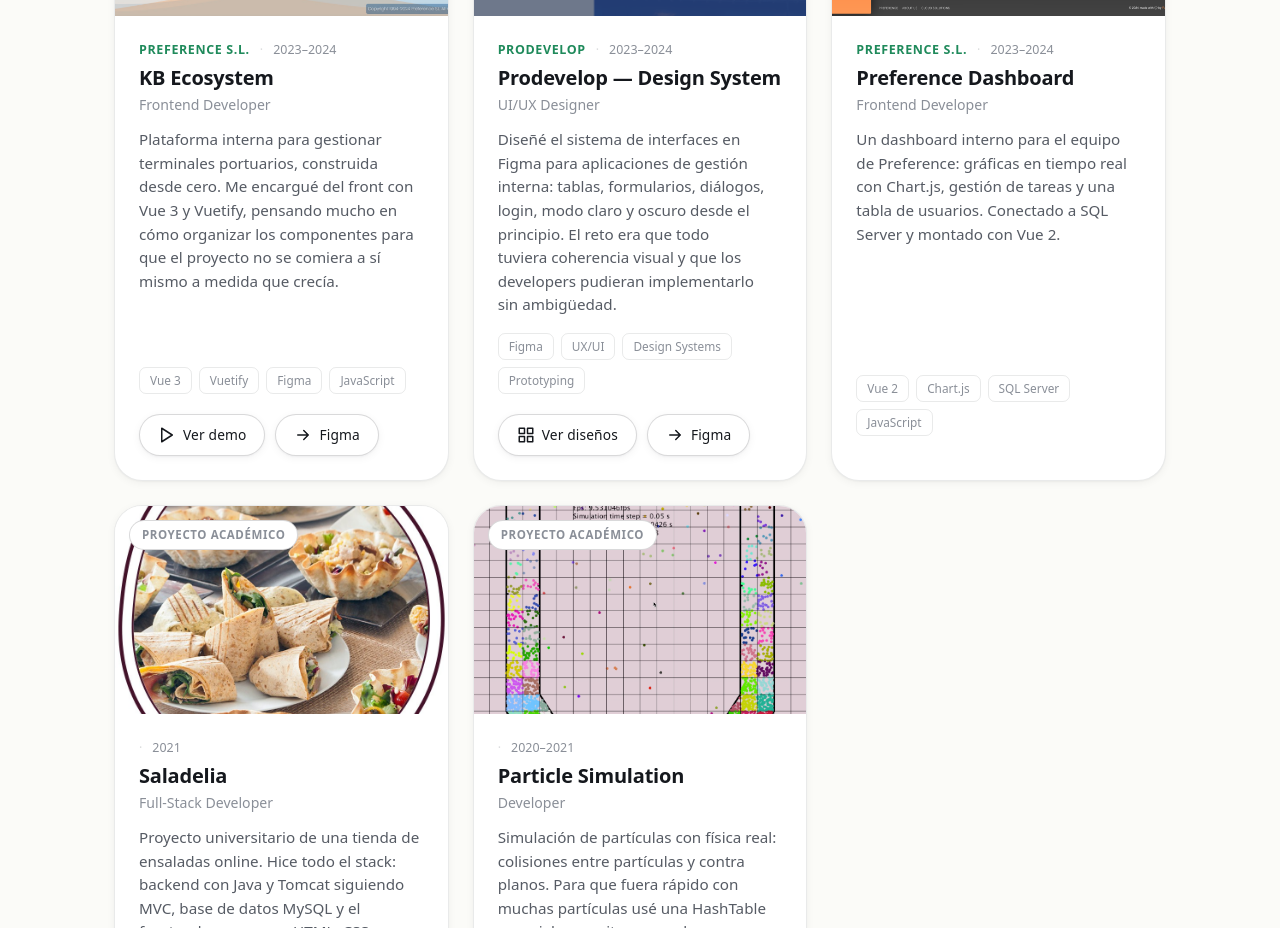
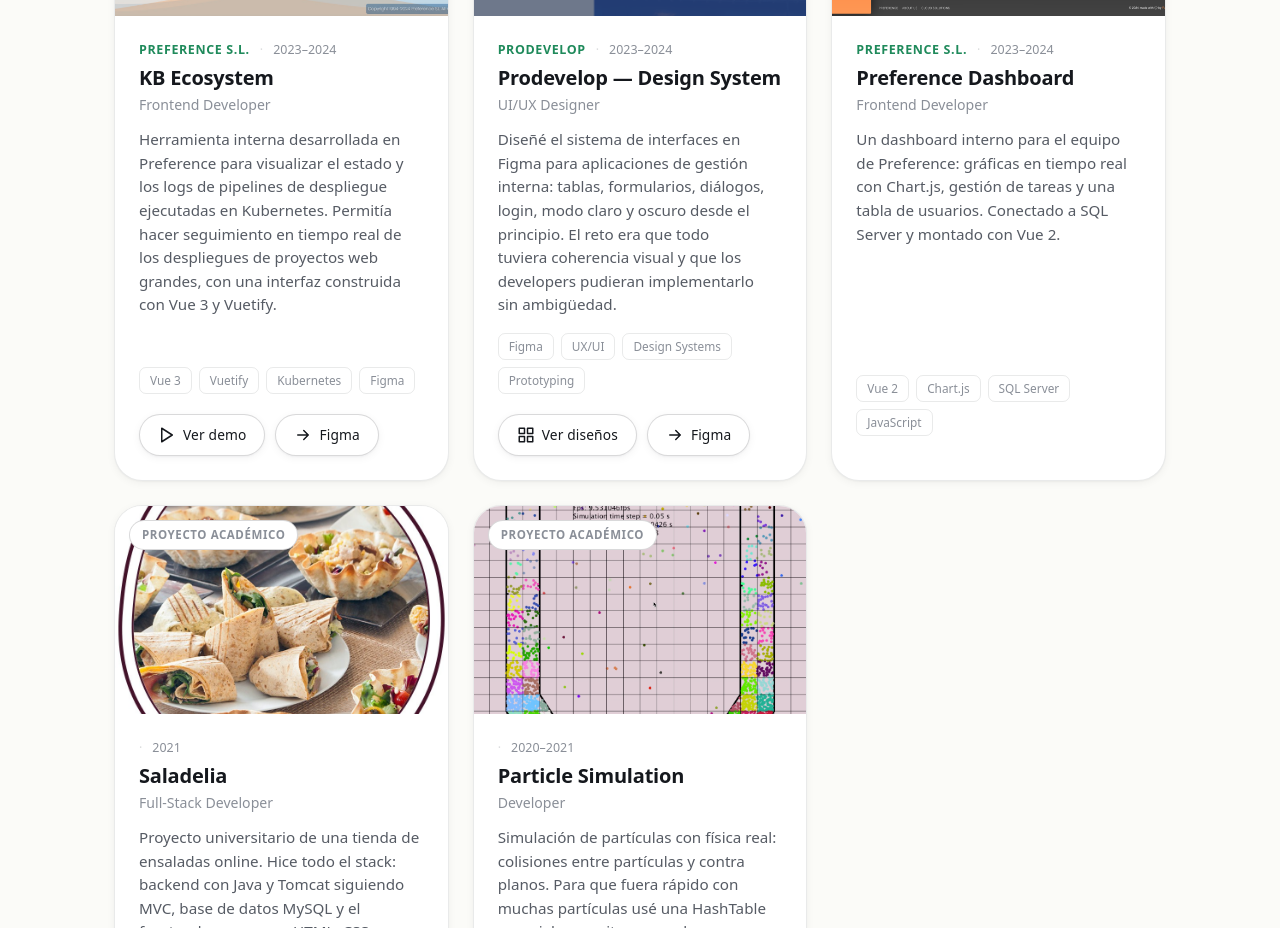
Before and after one commit to Huspablo/portfolio-pablo-segarra, a Vue app: page / in a window 1280 px wide. Shown: the part 5280-6208 px from the top of the page. Built offline with nearby package versions, Linux system fonts and the light colour scheme; no server answers; a web font is replaced by a local one.

Commit message:
Fix KBE: Kubernetes deployment pipeline, not port terminals

```diff
--- a/src/data/projects.js
+++ b/src/data/projects.js
@@ -23,10 +23,10 @@ export const projects = [
     company: 'Preference S.L.',
     year: '2023–2024',
     description: {
-      es: 'Plataforma interna para gestionar terminales portuarios, construida desde cero. Me encargué del front con Vue 3 y Vuetify, pensando mucho en cómo organizar los componentes para que el proyecto no se comiera a sí mismo a medida que crecía.',
-      en: 'Internal platform for port terminal management, built from scratch. I handled the front-end with Vue 3 and Vuetify, spending a lot of time thinking about how to structure components so the project could scale without becoming a mess.',
+      es: 'Herramienta interna desarrollada en Preference para visualizar el estado y los logs de pipelines de despliegue ejecutadas en Kubernetes. Permitía hacer seguimiento en tiempo real de los despliegues de proyectos web grandes, con una interfaz construida con Vue 3 y Vuetify.',
+      en: 'Internal tool developed at Preference to visualise the state and logs of deployment pipelines running on Kubernetes. It allowed real-time tracking of deployments for large web projects, with an interface built in Vue 3 and Vuetify.',
     },
-    technologies: ['Vue 3', 'Vuetify', 'Figma', 'JavaScript'],
+    technologies: ['Vue 3', 'Vuetify', 'Kubernetes', 'Figma'],
     thumbnail: '/assets/projects/kbe-thumb.png',
     // Vídeo de 71 MB — para producción comprímelo o súbelo a YouTube/Vimeo
     // y cambia esta ruta por el embed correspondiente
```
